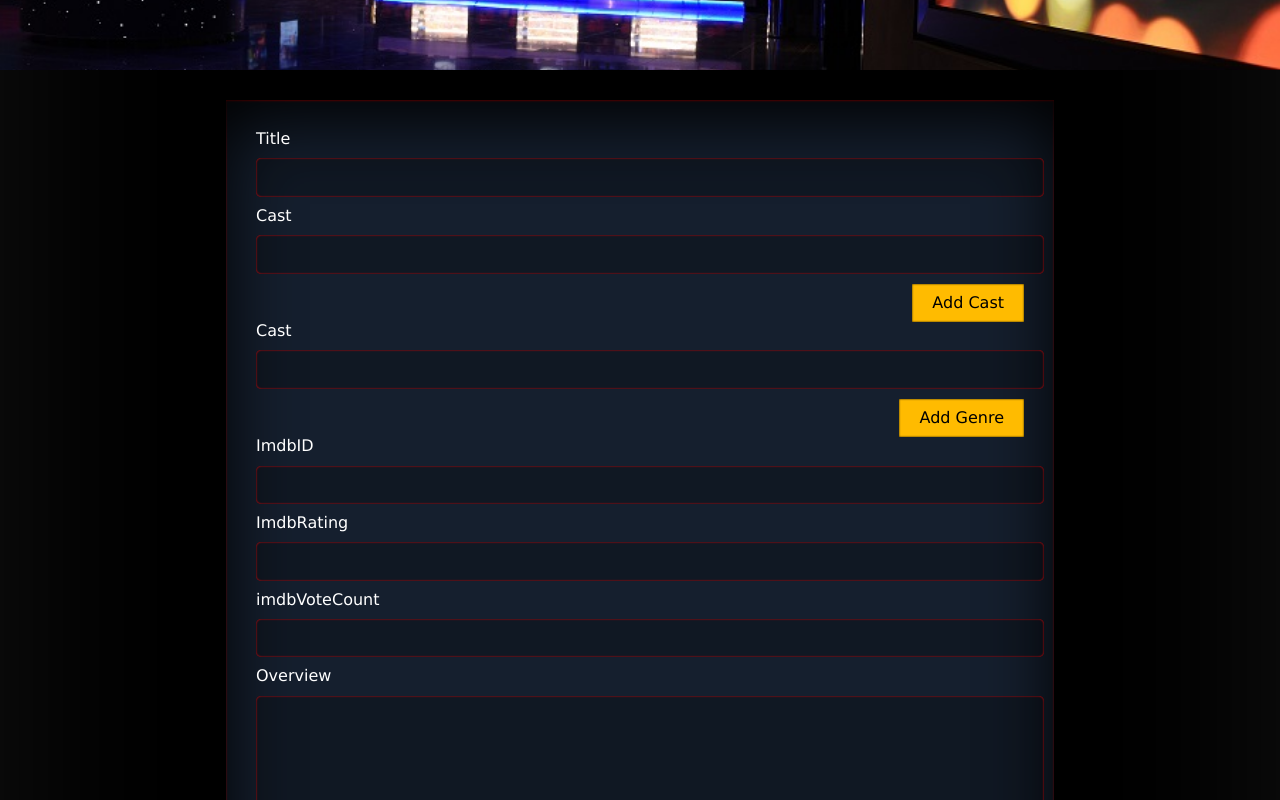
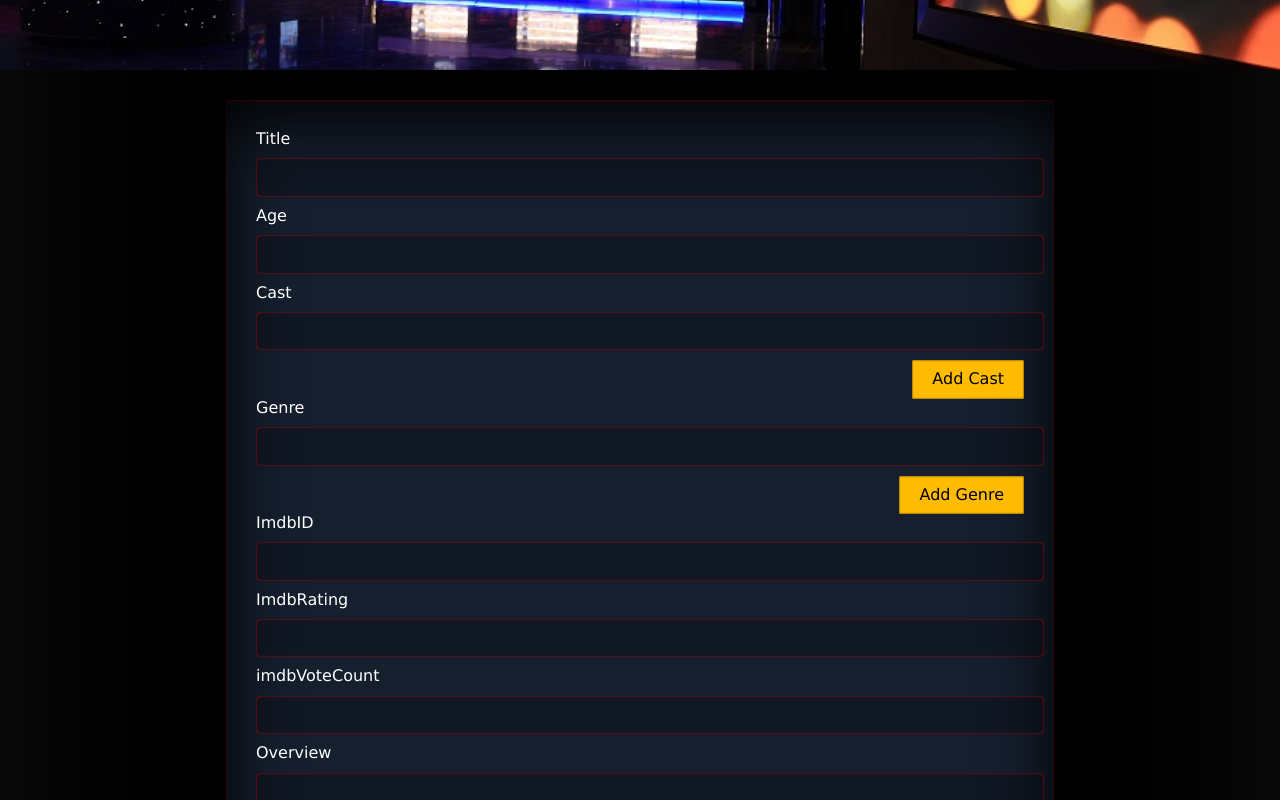
Before and after one commit to devil1321/cinema-app-rapid-api, a React (Create React App) app: page /add-movie in a window 1280 px wide. Shown: the part 400-1200 px from the top of the page. Built offline with nearby package versions, Linux system fonts and the light colour scheme.

Commit message:
updated form handle

```diff
--- a/src/Pages/AddMovie.js
+++ b/src/Pages/AddMovie.js
@@ -2,6 +2,111 @@ import React,{useEffect,useState} from 'react'
 import Nav from '../Components/Nav'
 import Footer from '../Components/Footer'
 const AddMovie = () => {
+    const [formData,setFormData] = useState({
+        id:null,
+        title:null,
+        age:null,
+        cast:null,
+        genre:null,
+        imdbID:null,
+        imdbRating:null,
+        imdbVoteCount:null,
+        overview:null,
+        posterURLs:{
+            orginal:null
+        },
+        significants:null,
+        streamingInfo:null,
+        year:null
+    })
+
+
+
+    const handleCast = () => {
+        const form = document.querySelector('form')
+        if(form.cast.value !== ""){
+            const tempCast = form.cast.value.split(',')
+            setFormData(prevState =>({
+                ...prevState,
+                cast:tempCast
+            }))
+        }
+    }
+
+    const handleGenre = () => {
+        const form = document.querySelector('form')
+        if(form.genre.value !== ""){
+            const tempGenre = form.genre.value.split(',')
+            setFormData(prevState =>({
+                ...prevState,
+                genre:tempGenre
+            }))
+        }
+    }
+
+    const handleSignificants = () => {
+        const form = document.querySelector('form')
+        if(form.significants.value !== ""){
+            const tempSignificants = form.significants.value.split(",")
+            console.log(tempSignificants)
+            setFormData(prevState =>({
+                ...prevState,
+                significants:tempSignificants
+            }))
+        }
+    }
+
+    const handlePosterURLs = () =>{
+        const form = document.querySelector('form')
+        const tempPosterURLs = {
+            orginal:null
+        }
+        if(form.posterURLs.value !== ""){
+            tempPosterURLs.orginal = form.posterURLs.value
+            setFormData(prevState =>({
+                ...prevState,
+                posterURLs:tempPosterURLs
+            }))
+        }
+    }
+
+    const handleStreamingInfo = (e) => {
+        e.preventDefault()
+        const form = document.querySelector('form')
+        if(form.streamingPlatform.value !== "" && form.streamingLink.value !== "" ){
+            const tempStreamingInfo  = {
+                [`${form.streamingPlatform.value}`]:{
+                    us:{
+                        link:form.streamingLink.value
+                    }
+                }
+            }
+            setFormData(prevState =>({
+                ...prevState,
+                streamingInfo:tempStreamingInfo
+
+            }))
+        }
+    }
+
+    const handleChange = (e) =>{
+        setFormData(prevState =>({
+            ...prevState,
+            [e.target.name]:e.target.value
+        }))
+    }
+
+    const handleSubmit = (e) =>{
+        e.preventDefault()
+        console.log('data',formData)
+    }
+
+
+
+    useEffect(()=>{
+        console.log(formData)
+    },[formData])
+
     return (
         <div className="add-movie">
             <Nav />
@@ -15,62 +120,67 @@ const AddMovie = () => {
                 </div>
             </div>
             <div className="add-movie__form">
-                <form action="">
+                <form action="" onClick={(e)=>{handleSubmit(e)}}>
                     <div className="add-movie__form-control">
                         <label htmlFor="">Title</label>
-                        <input type="text" />
+                        <input type="text" name="title" onChange={(e)=>{handleChange(e)}} />
+                    </div>
+                    <div className="add-movie__form-control">
+                        <label htmlFor="">Age</label>
+                        <input type="text" name="age" onChange={(e)=>{handleChange(e)}} />
                     </div>
                     <div className="add-movie__form-control">
                         <label htmlFor="">Cast</label>
                         <div className="add-movie__multiple-value">
-                            <input type="text" />
-                            <button>Add Cast</button>
+                            <input type="text" name="cast" />
+                            <button onClick={()=>{handleCast()}}>Add Cast</button>
                         </div>
                     </div>
                     <div className="add-movie__form-control">
-                        <label htmlFor="">Cast</label>
+                        <label htmlFor="">Genre</label>
                         <div className="add-movie__multiple-value">
-                            <input type="text" />
-                            <button>Add Genre</button>
+                            <input type="text" name="genre" />
+                            <button onClick={()=>{handleGenre()}}>Add Genre</button>
                         </div>
                     </div>
                     <div className="add-movie__form-control">
                         <label htmlFor="">ImdbID</label>
-                        <input type="text" />
+                        <input type="text" name="imdbID" onChange={(e)=>{handleChange(e)}}/>
                     </div>
                     <div className="add-movie__form-control">
                         <label htmlFor="">ImdbRating</label>
-                        <input type="text" />
+                        <input type="text" name="imdbRating" onChange={(e)=>{handleChange(e)}}/>
                     </div>
                     <div className="add-movie__form-control">
                         <label htmlFor="">imdbVoteCount</label>
-                        <input type="text" />
+                        <input type="text" name="imdbVoteCount" onChange={(e)=>{handleChange(e)}}/>
                     </div>
                     <div className="add-movie__form-control">
                         <label htmlFor="">Overview</label>
-                        <textarea name="" id="" cols="30" rows="10"></textarea>
+                        <textarea name="" id="" cols="30" rows="10" name="overview" onChange={(e)=>{handleChange(e)}}></textarea>
                     </div>
                     <div className="add-movie__form-control">
                         <label htmlFor="">PosterURLs</label>
-                        <input type="text" />
+                        <input type="text" name="posterURLs" onChange={()=>handlePosterURLs()}/>
                     </div>
                     <div className="add-movie__form-control">
                         <label htmlFor="">Significants</label>
                         <div className="add-movie__multiple-value">
-                            <input type="text" />
-                            <button>Add Significant</button>
+                            <input type="text" name="significants" />
+                            <button onClick={()=>{handleSignificants()}}>Add Significant</button>
                         </div>
                     </div>
                     <div className="add-movie__form-control">
                         <label htmlFor="">Streaming Info</label>
                         <label htmlFor="">Streaming Platform</label>
-                        <input type="text" />
+                        <input type="text" name="streamingPlatform"/>
                         <label htmlFor="">Streaming Link</label>
-                        <input type="text" />
+                        <input type="text" name="streamingLink" />
+                        <button onClick={(e)=>{handleStreamingInfo(e)}}>Add Streaming</button>
                     </div>
                     <div className="add-movie__form-control">
                         <label htmlFor="">Year</label>
-                        <input type="text" />
+                        <input type="text" name="year" onChange={(e)=>{handleChange(e)}}/>
                     </div>
                     <button type="submit">Add Your Favoruite Movie</button>
                 </form>
```
